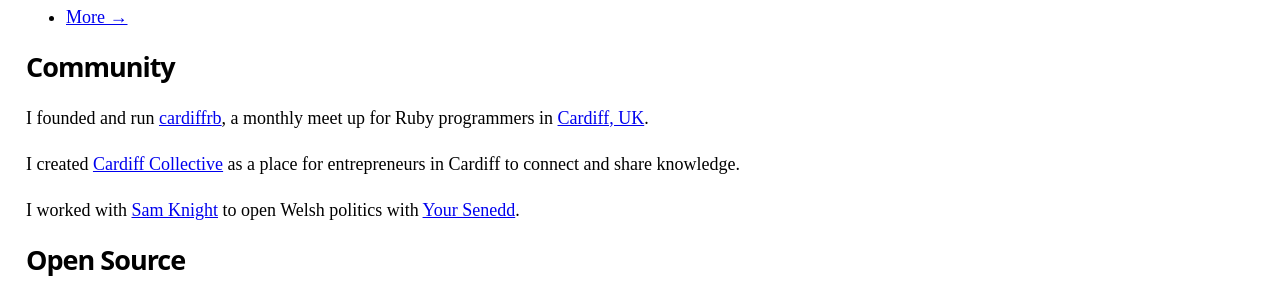
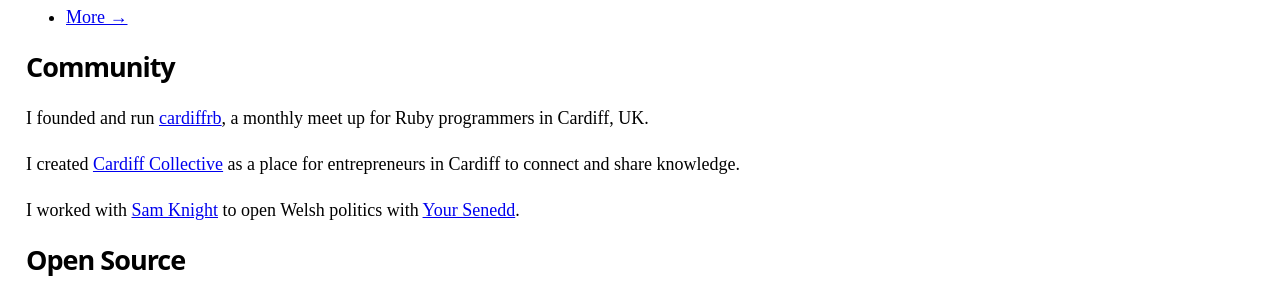
Before and after one commit to garethrees/garethrees.github.com, a Jekyll site: the page built from index.md, in a window 1280 px wide. Shown: the part 429-729 px from the top of the page. Built offline with Jekyll 4.4.1, drawn with Linux system fonts in a browser that asks for light colours; part of the change alters nothing that is shown.

```diff
--- a/index.md
+++ b/index.md
@@ -26,7 +26,7 @@ In 2017 I was a member of the Welsh Assembly's [Digital News and Engagement Task
 
 ## Community
 
-I founded and run [cardiffrb](http://cardiffrb.com), a monthly meet up for Ruby programmers in [Cardiff, UK](http://goo.gl/maps/5VuC8).
+I founded and run [cardiffrb](http://cardiffrb.com), a monthly meet up for Ruby programmers in Cardiff, UK.
 
 I created [Cardiff Collective](http://web.archive.org/web/20140212012139/http://collective.cardiffstart.com/) as a place for entrepreneurs in Cardiff to connect and share knowledge.
 
```
